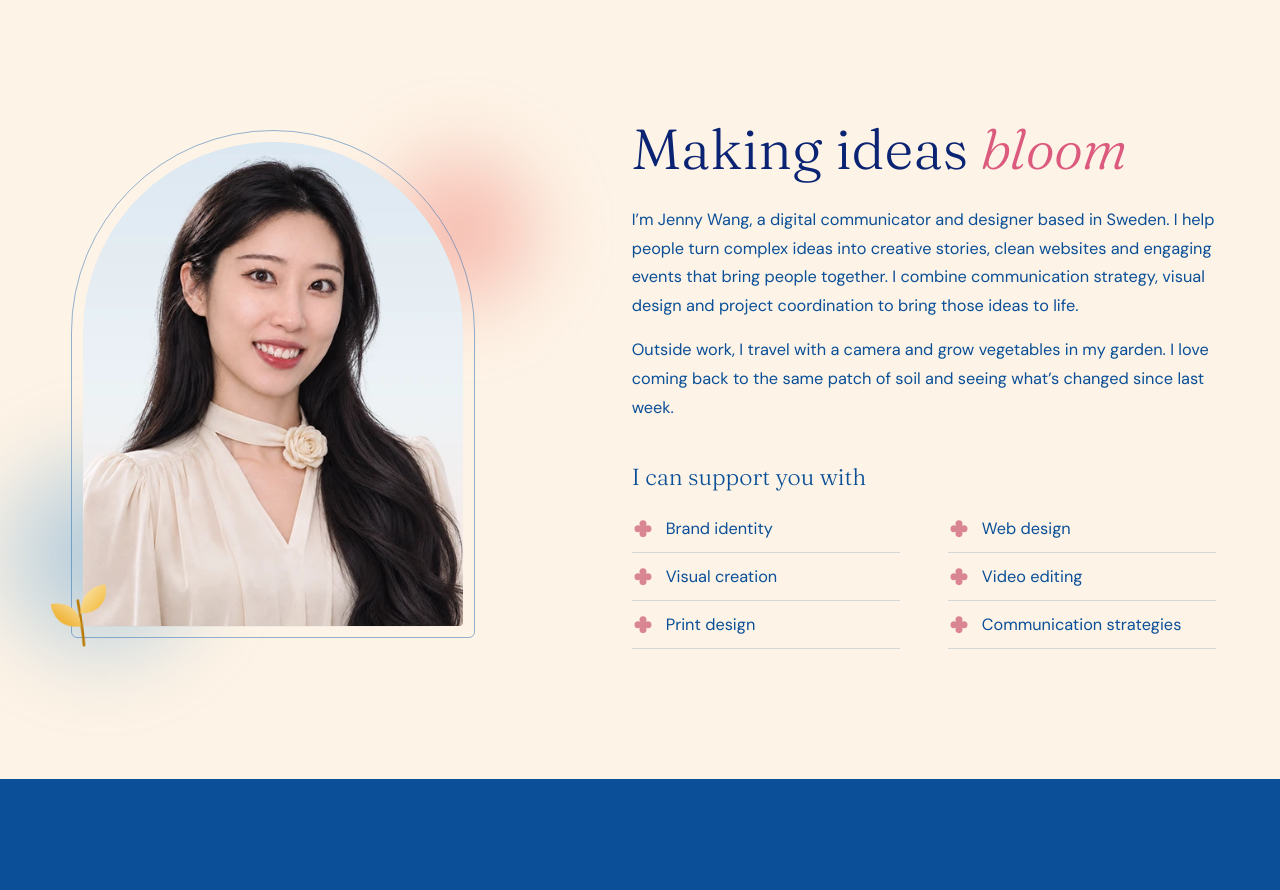
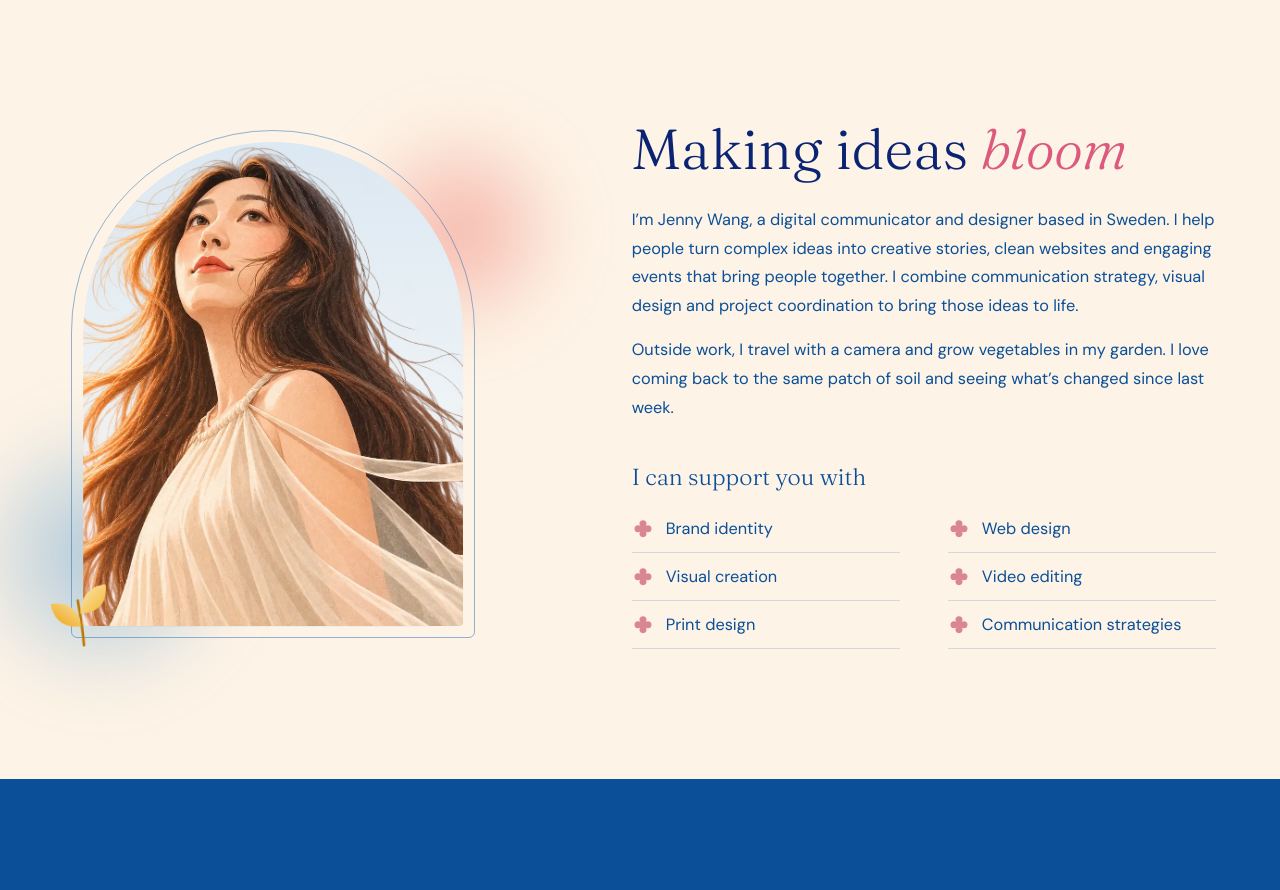
Before and after one commit to ningle-design/jennywangportfolio, a plain HTML site: page index.html in a window 1280 px wide. Shown: the part 1480-2370 px from the top of the page. Drawn offline with nearby package versions, Linux system fonts and the light colour scheme.

Commit message:
Update index.html

```diff
--- a/index.html
+++ b/index.html
@@ -381,7 +381,7 @@ footer{background:var(--moss);color:rgba(255,255,255,.5);text-align:center;font-
     <figure class="portrait" id="portrait">
       <span class="wc wc-pink"></span><span class="wc wc-blue"></span>
       <div class="arch-line"></div>
-      <div class="arch"><img src="portrait.webp" alt="Portrait of Jenny Wang" width="480" height="600" loading="lazy"></div>
+      <div class="arch"><img src="images/hero-portrait.webp" alt="Portrait of Jenny Wang" width="480" height="600" loading="lazy"></div>
       <svg class="sprout" viewBox="0 0 40 44" fill="none" aria-hidden="true">
         <defs><linearGradient id="yl1" x1="0" y1="1" x2="1" y2="0"><stop offset="0" stop-color="#EDA20A"/><stop offset="1" stop-color="#F8DFA3"/></linearGradient>
         <linearGradient id="yl2" x1="1" y1="1" x2="0" y2="0"><stop offset="0" stop-color="#F2B52E"/><stop offset="1" stop-color="#FBE9B8"/></linearGradient></defs>
```
